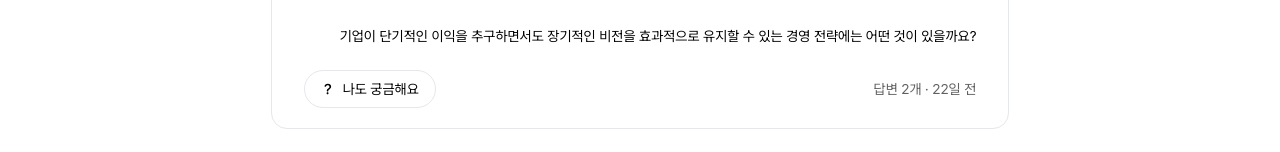
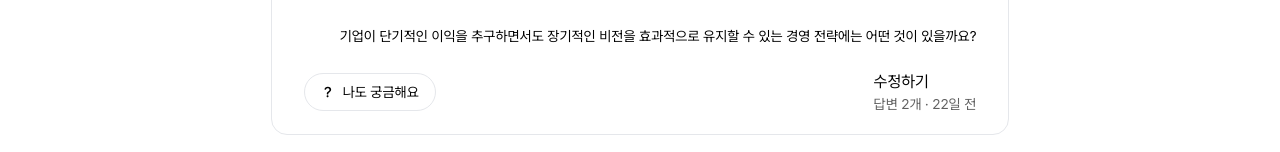
Before and after one commit to mimi-0506/Qampus_FE_deploy, a Next.js app: page /answer/answerSelection in a window 1280 px wide. Shown: the part 245-397 px from the top of the page. Built offline with nearby package versions, Linux system fonts and the light colour scheme; no server answers.

Commit message:
feat: 내 질문일 경우 수정하기 버튼 추가

```diff
--- a/app/answer/answerSelection/page.tsx
+++ b/app/answer/answerSelection/page.tsx
@@ -66,7 +66,7 @@ export default function AnswerSelection() {
       <SearchBar />
       {data ? (
         <>
-          <ViewQuestion question={data?.question} />
+          <ViewQuestion question={data?.question} isMyQuestion={true} />
           <ViewAnswer answers={data.answers} isMyQuestion={true} />
         </>
       ) : (
--- a/app/question/[questionId]/page.tsx
+++ b/app/question/[questionId]/page.tsx
@@ -37,7 +37,7 @@ export default function QuestionDetailPage() {
   const {questionId} = useParams<{questionId: string}>();
 
   const [datas, setDatas] = useState<ViewQuestionProps>();
-  // const [isMyQuestion, setIsMyQuestion] = useState<boolean>(false);
+  const [isMyQuestion, setIsMyQuestion] = useState<boolean>(false);
 
   // const [loading, setLoading] = useState(true);
 
@@ -53,6 +53,7 @@ export default function QuestionDetailPage() {
     console.log(questionId);
 
     //if(parseData.question.create_id === userId) setIsMyQuestion(true)
+    setIsMyQuestion(false);
 
     setDatas(dummy);
     // setLoading(false);
@@ -63,8 +64,11 @@ export default function QuestionDetailPage() {
       <SearchBar />
       {datas ? (
         <>
-          <ViewQuestion question={datas?.question} />
-          <ViewAnswer answers={datas?.answers} isMyQuestion={false} />
+          <ViewQuestion
+            question={datas?.question}
+            isMyQuestion={isMyQuestion}
+          />
+          <ViewAnswer answers={datas?.answers} isMyQuestion={isMyQuestion} />
         </>
       ) : (
         <div>loading...</div>
--- a/components/ViewQuestion.tsx
+++ b/components/ViewQuestion.tsx
@@ -7,8 +7,10 @@ import {ko} from 'date-fns/locale';
 
 export default function ViewQuestion({
   question,
+  isMyQuestion,
 }: {
   question: questionDetailType;
+  isMyQuestion: boolean;
 }) {
   const getKSTTimeAgo = (utcDate: string) => {
     const kstDate = new Date(new Date(utcDate).getTime() + 9 * 60 * 60 * 1000);
@@ -18,6 +20,10 @@ export default function ViewQuestion({
   const handleCurious = async () => {
     //궁금해요 눌렀는지 여부에 따라..
     await setCurious(question.question_id);
+  };
+
+  const handleQuestionEdit = async () => {
+    //생성 창으로 넘기기
   };
 
   return (
@@ -52,9 +58,15 @@ export default function ViewQuestion({
           <BsQuestionLg />
           나도 궁금해요
         </button>
-        <p className="text-xs md:text-sm text-[#606060]">
-          답변 {question.answer_cnt}개 · {getKSTTimeAgo(question.created_date)}
-        </p>
+        <div>
+          {isMyQuestion && (
+            <button onClick={handleQuestionEdit}>수정하기</button>
+          )}
+          <p className="text-xs md:text-sm text-[#606060]">
+            답변 {question.answer_cnt}개 ·{' '}
+            {getKSTTimeAgo(question.created_date)}
+          </p>
+        </div>
       </div>
     </div>
   );
```
